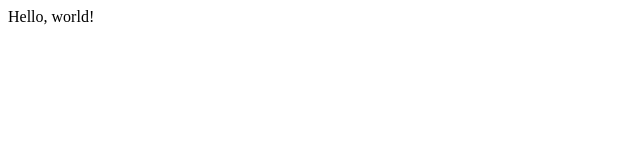
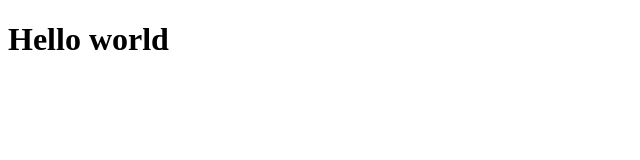
Before and after one commit to okechpj/docker-demo, a plain HTML site: page index.html in a window 1280 px wide. Shown: the whole page, without its empty margins (0-640 px from the left). Drawn offline with Linux system fonts and the light colour scheme.

Commit message:
Update index.html

```diff
--- a/index.html
+++ b/index.html
@@ -6,8 +6,6 @@
   <title>Hello World</title>
 </head>
 <body>
-  <div id="output"></div>
-
-  <script src="index.js"></script>
+  <h1>Hello world</h1>
 </body>
 </html>
```
